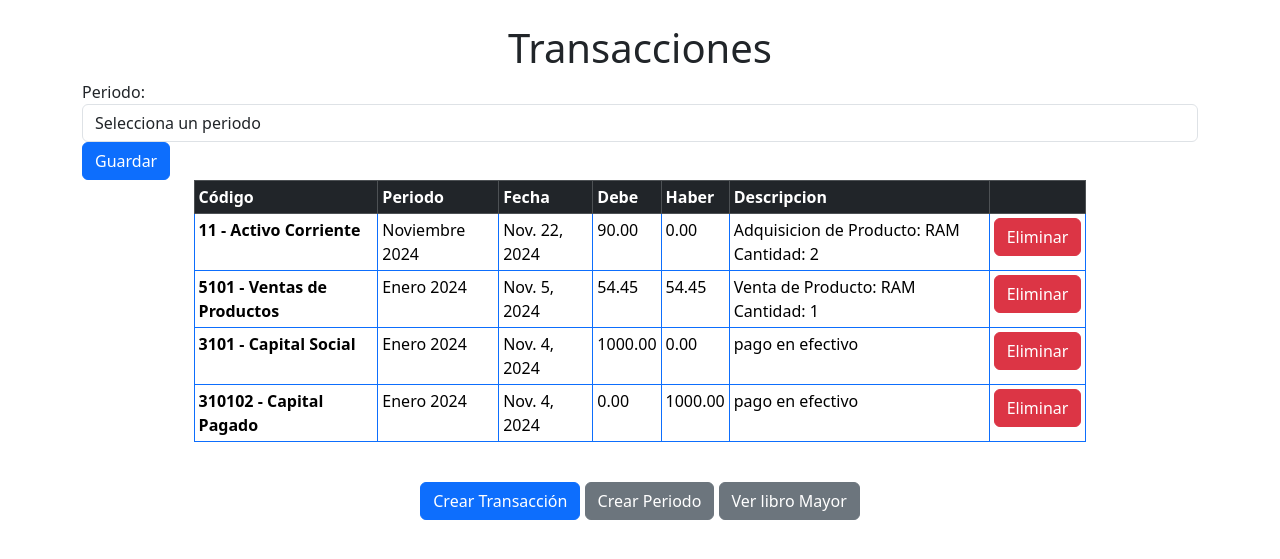
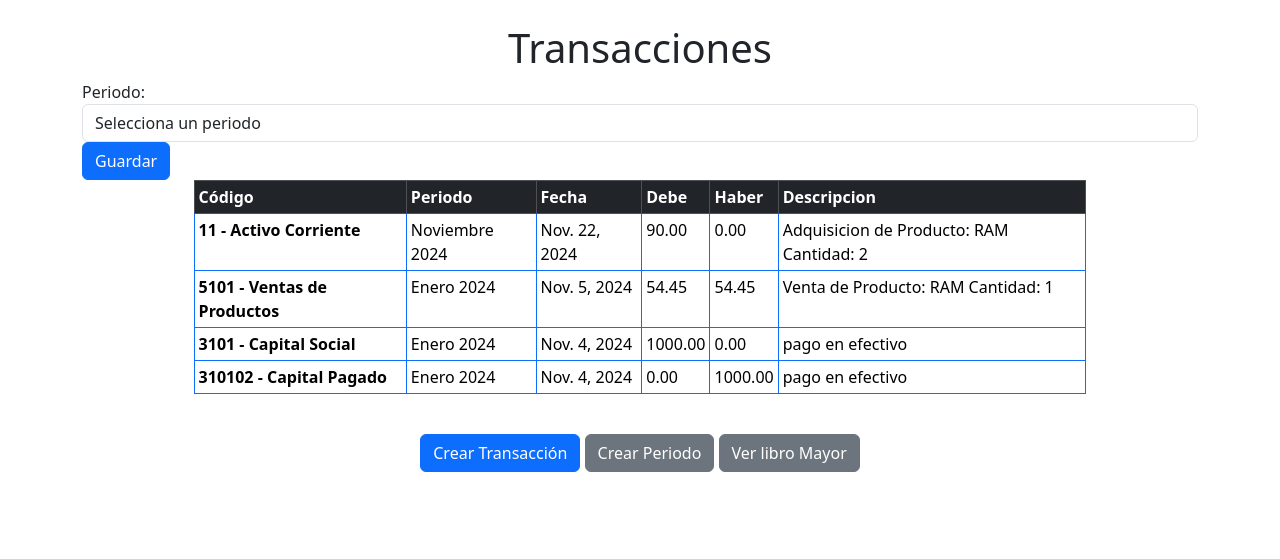
Before and after one commit to Will1184/sistemas-contables, a Django app: page /transacciones/ in a window 1280 px wide. Shown: the part 72-631 px from the top of the page. Run offline with Django 5.2, Linux system fonts and the light colour scheme; a user stored in the database is signed in; data comes from the database, SQL or seed files in the repository.

Commit message:
fix: eliminacion de boton

```diff
--- a/Contabilidad/templates/transaccion.html
+++ b/Contabilidad/templates/transaccion.html
@@ -29,7 +29,6 @@
                         <th scope="col">Debe</th>
                         <th scope="col">Haber</th>
                         <th scope="col">Descripcion</th>
-                        <th scope="col"></th>
                     </tr>
                 </thead>
                 <tbody>
@@ -41,7 +40,6 @@
                         <td>{{Transaccion.debe}}</td>
                         <td>{{Transaccion.haber}}</td>
                         <td>{{Transaccion.descripcion}}</td>
-                        <td><a href="eliminarTransaccion/{{Transaccion.id}}"><button type="button" class="btn btn-danger">Eliminar</button></a></td>
                     </tr>
                     {% endfor %}
                 </tbody>
```
